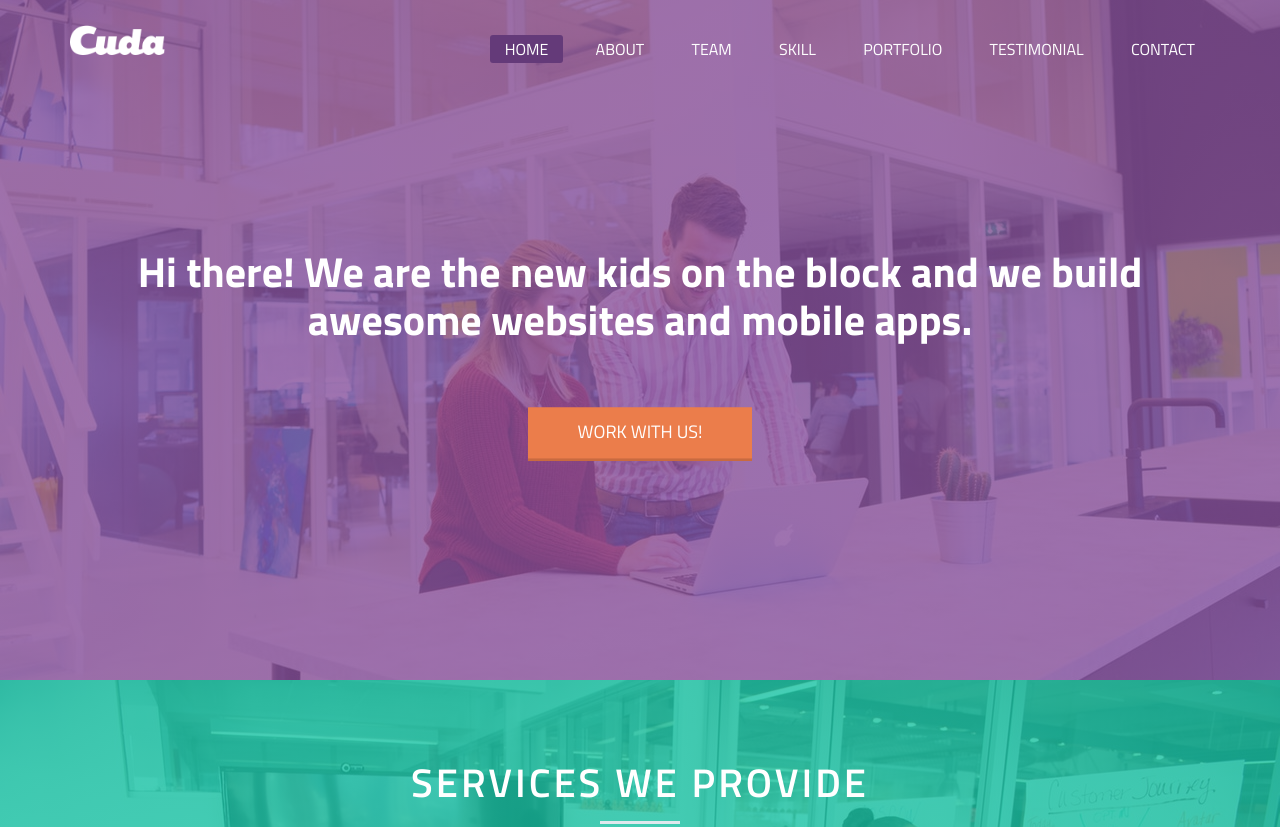
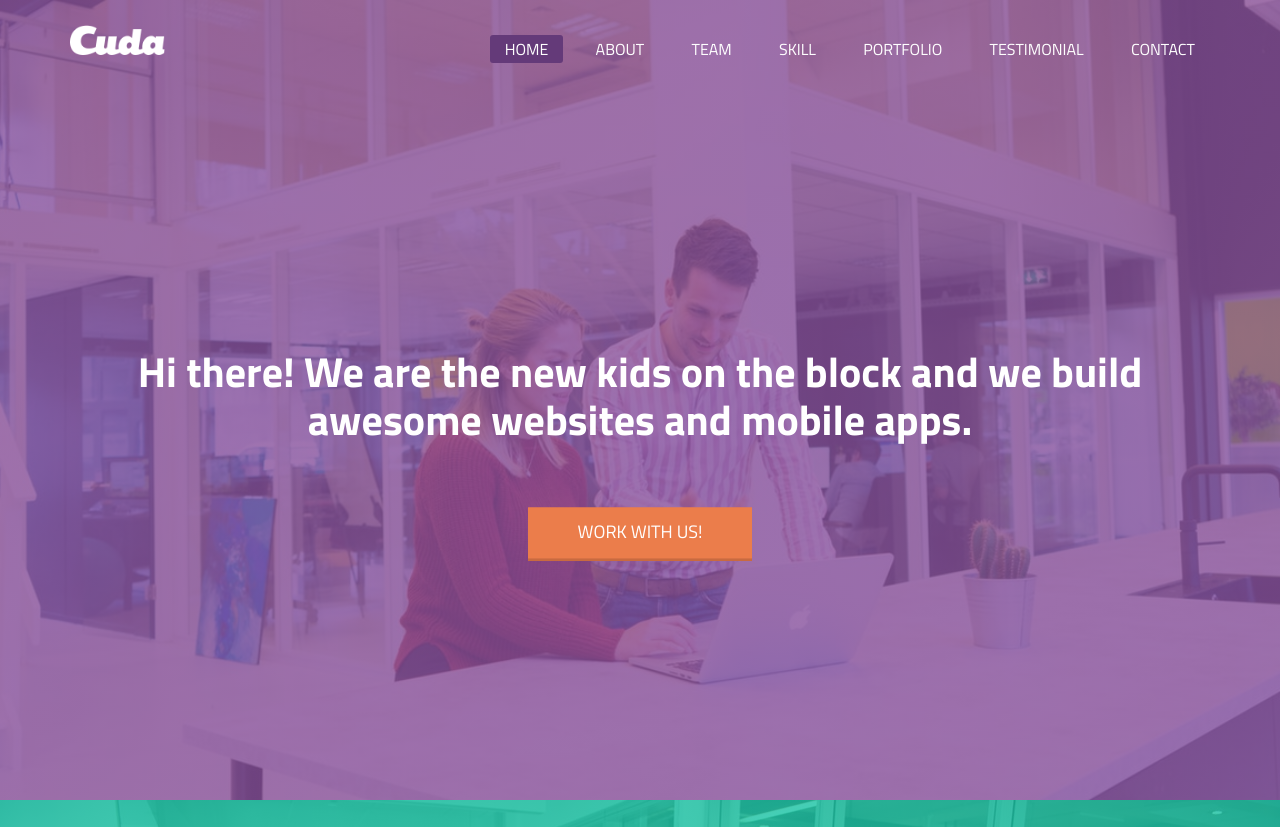
Before and after one commit to anowarcsebu/Project-Cuda, a plain HTML site: page docs/index.html in a window 1280 px wide. Shown: the top 827 px of the page. Drawn offline with nearby package versions, Linux system fonts and the light colour scheme.

Commit message:
responsive check

```diff
--- a/docs/resources/css/style.css
+++ b/docs/resources/css/style.css
@@ -80,7 +80,7 @@ header{
   background-attachment:fixed;
   background-size:cover;
   background-position:center center;
-  height:85vh;
+  height:100vh;
   position:relative;
 }
 header h1{
@@ -122,7 +122,7 @@ header ul li a:hover{
 }
 .hero-text-box{
   position:absolute;
-  top:50%;
+  top:55%;
   left:50%;
   text-align:center;
   color:#ffffff;
```
